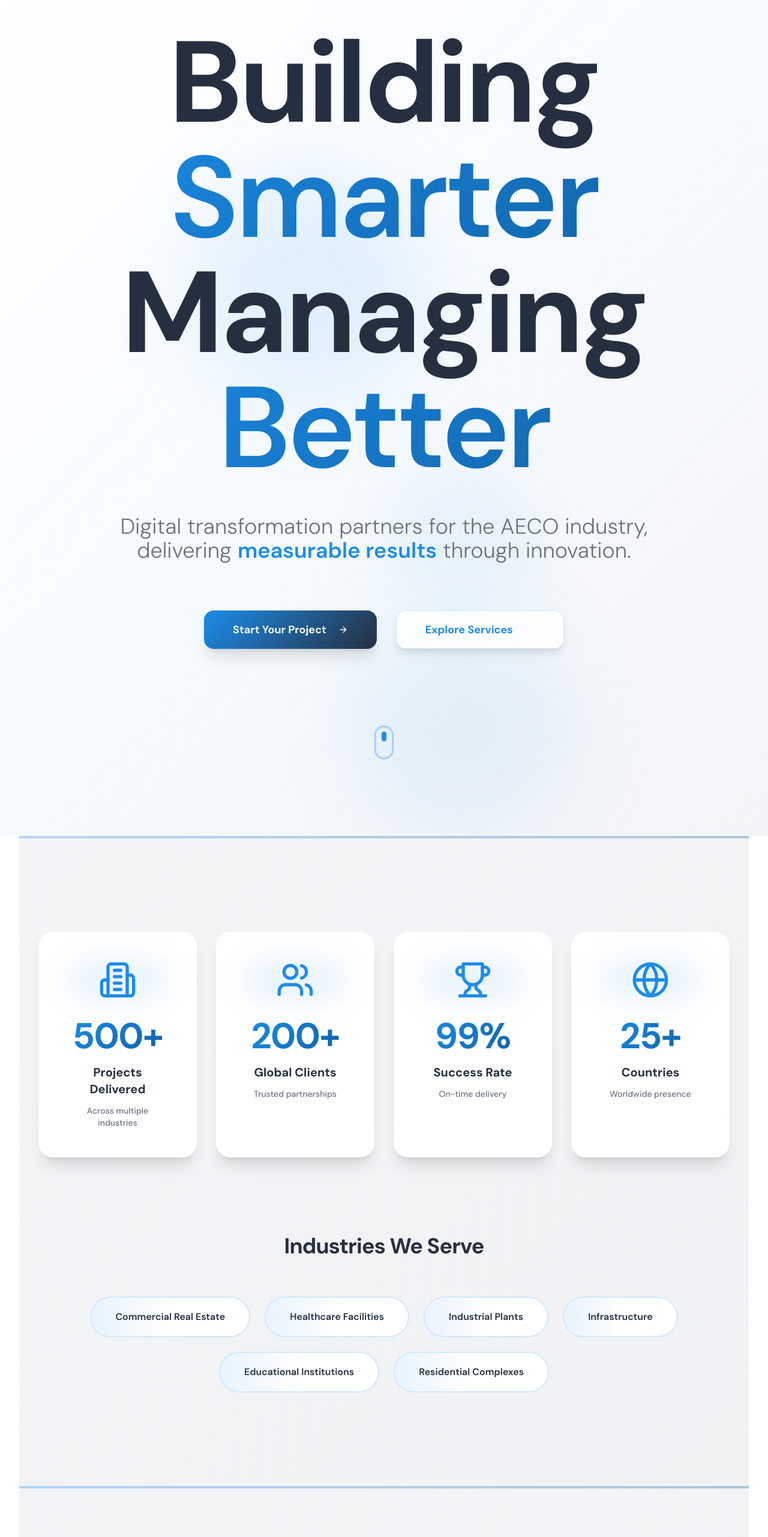
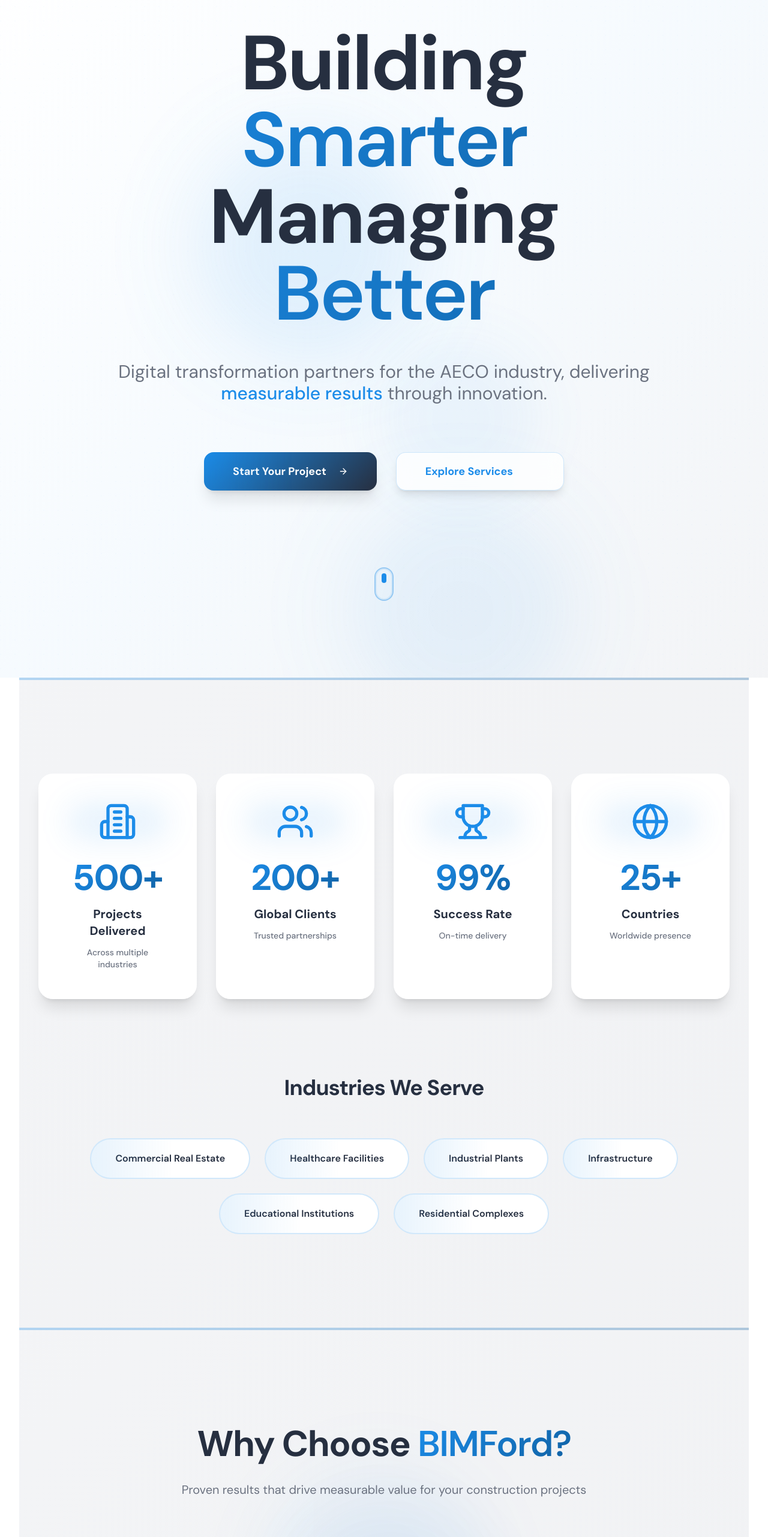
Before and after one commit to ahmadtechsdev/bimford-digital-evolution, a React (Vite) app: page / in a window 1280 px wide. Shown: the part 234-2797 px from the top of the page at 60% size. Built offline with nearby package versions, Linux system fonts and the light colour scheme; the HTML template or start-up script is replaced by a standard one.

Commit message:
Refactor: Adjust text boldness, readability, and logo size

```diff
--- a/src/components/layout/Header.tsx
+++ b/src/components/layout/Header.tsx
@@ -20,10 +20,10 @@ const Header = () => {
   return (
     <header className="fixed top-0 w-full bg-background/90 backdrop-blur-xl border-b border-primary/10 z-50 shadow-lg">
       <div className="container mx-auto px-4 sm:px-6 lg:px-8">
-        <div className="flex justify-between items-center h-24">
+        <div className="flex justify-between items-center h-20">
           {/* Logo */}
           <Link to="/" className="transition-all duration-300 hover:scale-105 group">
-            <img src={bimfordLogo} alt="BIMFord" className="h-14 w-auto" />
+            <img src={bimfordLogo} alt="BIMFord" className="h-8 md:h-10 w-auto" />
           </Link>
 
           {/* Desktop Navigation */}
--- a/src/components/sections/Hero.tsx
+++ b/src/components/sections/Hero.tsx
@@ -24,7 +24,7 @@ const Hero = () => {
         <div className="max-w-7xl mx-auto text-center">
           {/* Main Heading */}
           <div className="mb-12 space-y-6">
-            <h1 className="text-6xl md:text-8xl lg:text-9xl xl:text-[12rem] font-black leading-[0.85] tracking-tight">
+            <h1 className="text-5xl md:text-7xl lg:text-8xl xl:text-9xl font-bold leading-[0.9] tracking-tight">
               <span className="block text-foreground animate-fade-in">Building</span>
               <span className="block gradient-text animate-fade-in" style={{animationDelay: '0.2s'}}>Smarter</span>
               <span className="block text-foreground animate-fade-in" style={{animationDelay: '0.4s'}}>Managing</span>
@@ -33,9 +33,9 @@ const Hero = () => {
           </div>
 
           {/* Subtitle */}
-          <p className="text-2xl md:text-3xl lg:text-4xl mb-20 text-muted-foreground max-w-5xl mx-auto leading-relaxed font-light animate-fade-in" style={{animationDelay: '0.8s'}}>
+          <p className="text-xl md:text-2xl lg:text-3xl mb-20 text-muted-foreground max-w-5xl mx-auto leading-relaxed font-normal animate-fade-in" style={{animationDelay: '0.8s'}}>
             Digital transformation partners for the AECO industry, delivering{" "}
-            <span className="text-primary font-semibold">measurable results</span> through innovation.
+            <span className="text-primary font-medium">measurable results</span> through innovation.
           </p>
 
           {/* CTA Buttons */}
--- a/src/components/sections/HighlightsSection.tsx
+++ b/src/components/sections/HighlightsSection.tsx
@@ -35,29 +35,29 @@ const HighlightsSection = () => {
 
       <div className="container mx-auto px-4 sm:px-6 lg:px-8 relative z-10">
         <div className="text-center mb-24">
-          <h2 className="text-6xl md:text-7xl font-black text-foreground mb-8">
+          <h2 className="text-4xl md:text-5xl lg:text-6xl font-bold text-foreground mb-8">
             Why Choose <span className="gradient-text">BIMFord?</span>
           </h2>
-          <p className="text-2xl text-muted-foreground max-w-4xl mx-auto leading-relaxed font-light">
+          <p className="text-lg md:text-xl text-muted-foreground max-w-4xl mx-auto leading-relaxed font-normal">
             Proven results that drive measurable value for your construction projects
           </p>
         </div>
 
         <div className="grid grid-cols-1 md:grid-cols-2 lg:grid-cols-4 gap-12">
           {highlights.map((highlight, index) => (
-            <Card key={index} className="group p-12 text-center border-0 shadow-xl bg-background/95 backdrop-blur-md hover:shadow-brand">
+            <Card key={index} className="group p-8 text-center border border-border/50 shadow-lg bg-card hover:shadow-brand">
               <div className="relative">
-                <div className="mb-10">
-                  <div className="relative mb-8">
-                    <div className="absolute inset-0 bg-primary/10 rounded-3xl blur-xl group-hover:bg-primary/20 transition-all duration-300"></div>
-                    <div className="relative w-24 h-24 mx-auto bg-gradient-primary rounded-3xl flex items-center justify-center group-hover:scale-110 transition-all duration-300 shadow-brand">
-                      <highlight.icon className="h-12 w-12 text-primary-foreground" />
+                <div className="mb-8">
+                  <div className="relative mb-6">
+                    <div className="absolute inset-0 bg-primary/10 rounded-2xl blur-lg group-hover:bg-primary/20 transition-all duration-300"></div>
+                    <div className="relative w-20 h-20 mx-auto bg-gradient-primary rounded-2xl flex items-center justify-center group-hover:scale-105 transition-all duration-300 shadow-elegant">
+                      <highlight.icon className="h-10 w-10 text-primary-foreground" />
                     </div>
                   </div>
-                  <h3 className="text-3xl font-black text-foreground mb-6 group-hover:text-primary transition-colors duration-300">
+                  <h3 className="text-xl md:text-2xl font-semibold text-foreground mb-4 group-hover:text-primary transition-colors duration-300">
                     {highlight.title}
                   </h3>
-                  <p className="text-muted-foreground leading-relaxed text-lg group-hover:text-foreground transition-colors duration-300">
+                  <p className="text-muted-foreground leading-relaxed text-base group-hover:text-card-foreground transition-colors duration-300">
                     {highlight.description}
                   </p>
                 </div>
```
